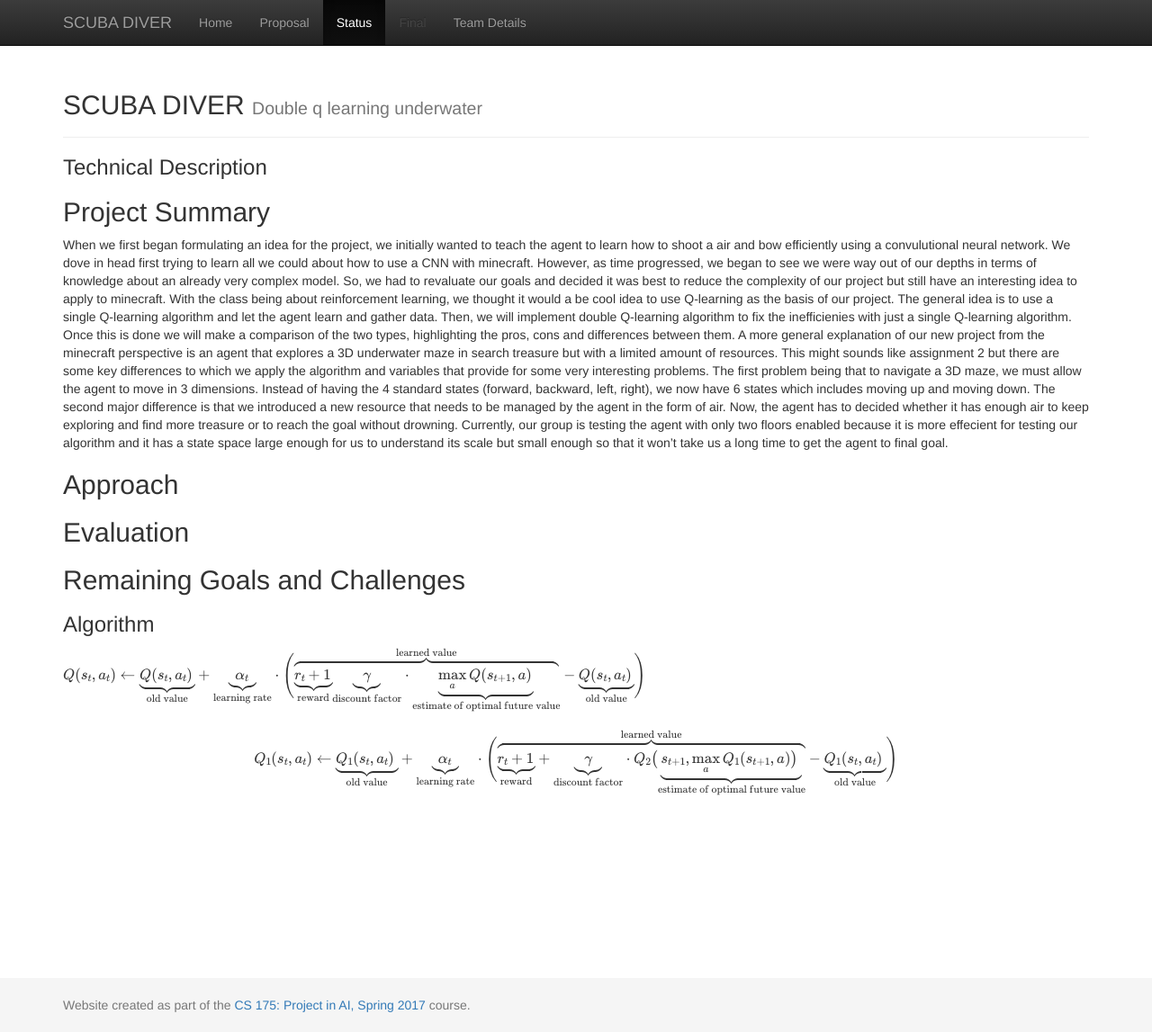
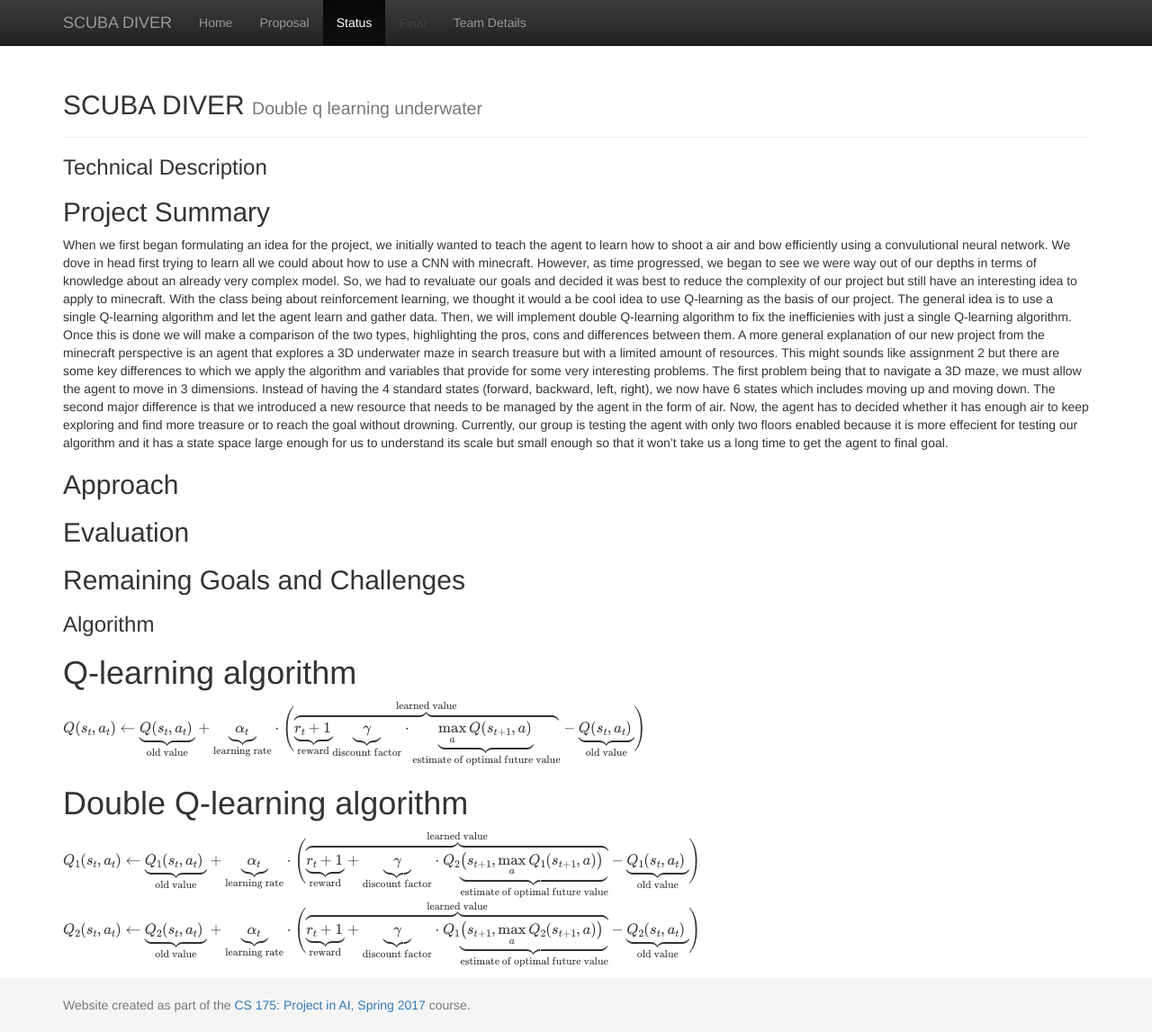
Before and after one commit to andrewdoh/scuba_diver, a Jekyll site: the page built from docs/status.md, in a window 1280 px wide and 1147 px high. Shown: the whole window at 90% size. Built offline with Jekyll 4.4.1, drawn with Linux system fonts in a browser that asks for light colours; formulas are drawn with MathJax 3.

Commit message:
Update status.md

```diff
--- a/docs/status.md
+++ b/docs/status.md
@@ -10,7 +10,8 @@ When we first began formulating an idea for the project, we initially wanted to
 ## Evaluation ##
 ## Remaining Goals and Challenges ##
 ### Algorithm ###
+# Q-learning algorithm #
 $$ Q(s_t,a_t)  \leftarrow \underbrace{Q(s_t,a_t)}_{\text{old value}} + \underbrace{\alpha_t}_{\text{learning rate}} \cdot \Bigg(\overbrace{\underbrace{r_{t} + 1}_{\text{reward}}  \underbrace{\gamma}_{\text{discount factor}} \cdot \underbrace{\max\limits_{a} Q(s_{t+1},a)}_{\text{estimate of optimal future value}}}^{\text{learned value}}   - \underbrace{Q(s_t,a_t)}_{\text{old value}}  \Bigg)$$
-
-
-$$ Q_{1}(s_t,a_t)  \leftarrow \underbrace{Q_{1}(s_t,a_t)}_{\text{old value}} + \underbrace{\alpha_t}_{\text{learning rate}} \cdot \Bigg(\overbrace{\underbrace{r_{t} + 1}_{\text{reward}} +  \underbrace{\gamma}_{\text{discount factor}} \cdot Q_{2}\big(\underbrace{s_{t+1},\max\limits_{a} Q_{1}(s_{t+1},a)\big)}_{\text{estimate of optimal future value}}}^{\text{learned value}}   - \underbrace{Q_{1}(s_t,a_t)}_{\text{old value}}  \Bigg)$$
+# Double Q-learning algorithm #
+$$ Q_{1}(s_t,a_t)  \leftarrow \underbrace{Q_{1}(s_t,a_t)}_{\text{old value}} + \underbrace{\alpha_t}_{\text{learning rate}} \cdot \Bigg(\overbrace{\underbrace{r_{t} + 1}_{\text{reward}} +  \underbrace{\gamma}_{\text{discount factor}} \cdot Q_{2}\underbrace{ \big(s_{t+1},\max\limits_{a} Q_{1}(s_{t+1},a)\big)}_{\text{estimate of optimal future value}}}^{\text{learned value}}   - \underbrace{Q_{1}(s_t,a_t)}_{\text{old value}}  \Bigg)$$
+$$ Q_{2}(s_t,a_t)  \leftarrow \underbrace{Q_{2}(s_t,a_t)}_{\text{old value}} + \underbrace{\alpha_t}_{\text{learning rate}} \cdot \Bigg(\overbrace{\underbrace{r_{t} + 1}_{\text{reward}} +  \underbrace{\gamma}_{\text{discount factor}} \cdot Q_{1}\underbrace{ \big(s_{t+1},\max\limits_{a} Q_{2}(s_{t+1},a)\big)}_{\text{estimate of optimal future value}}}^{\text{learned value}}   - \underbrace{Q_{2}(s_t,a_t)}_{\text{old value}}  \Bigg)$$
```
